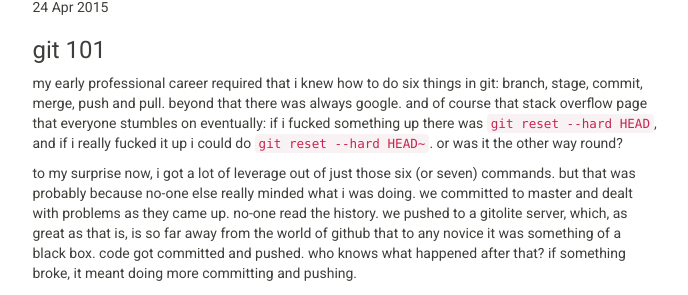
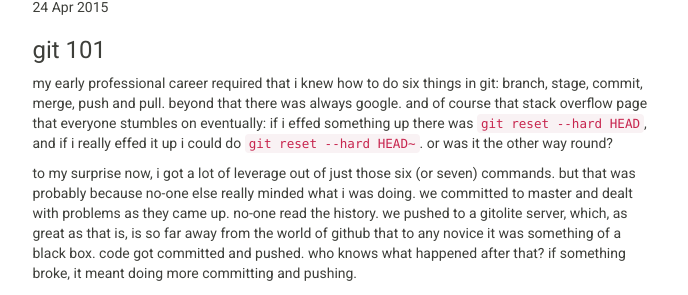
Before and after one commit to imtayadeway/imtayadeway.github.io, a Jekyll site: the page built from _posts/2015-04-24-intermediate-git.md, in a window 1280 px wide and 900 px high. Shown: the part 200-495 px from the top of the window, without its empty margins (295-983 px from the left). Built offline with Jekyll 4.4.1, drawn with Linux system fonts in a browser that asks for light colours; Markdown is read by kramdown in place of the engine named in the settings.

Commit message:
self censorship

```diff
--- a/_posts/2015-04-24-intermediate-git.md
+++ b/_posts/2015-04-24-intermediate-git.md
@@ -9,8 +9,8 @@ date: 2015-04-24 14:44:21
 my early professional career required that i knew how to do six things
 in git: branch, stage, commit, merge, push and pull. beyond that there
 was always google. and of course that stack overflow page that
-everyone stumbles on eventually: if i fucked something up there was
-`git reset --hard HEAD`, and if i really fucked it up i could do `git
+everyone stumbles on eventually: if i effed something up there was
+`git reset --hard HEAD`, and if i really effed it up i could do `git
 reset --hard HEAD~`. or was it the other way round?
 
 to my surprise now, i got a lot of leverage out of just those six (or
```
